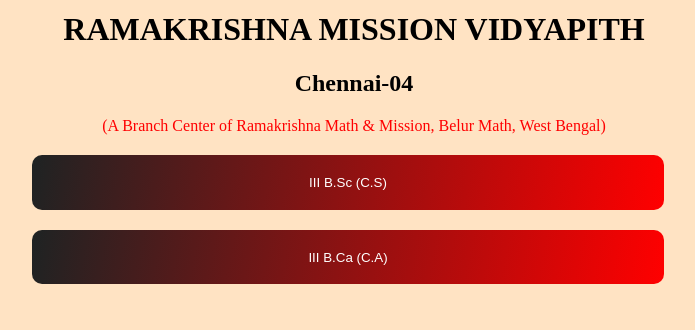
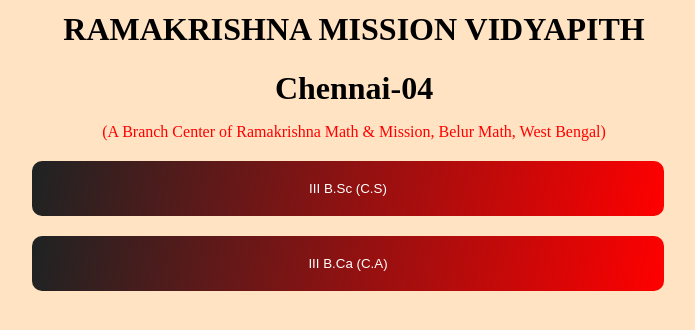
Before and after one commit to mahes2365/Class-link, a plain HTML site: page index.html in a window 1280 px wide. Shown: the part 318-648 px from the top of the page, without its empty margins (286-981 px from the left). Drawn offline with Linux system fonts and the light colour scheme.

Commit message:
Update index.html

```diff
--- a/index.html
+++ b/index.html
@@ -52,7 +52,7 @@ border:none;
 <header style="text-align:center">
 <img src="logo.png" alt="symbol of RKMVC">
 <h1>RAMAKRISHNA MISSION VIDYAPITH</H1>
-<h2><b>Chennai-04</b></h2>
+<div style="font-size:2em;"><b>Chennai-04</b></div>
 <p style="color:red;">(A Branch Center of Ramakrishna Math & Mission, Belur Math, West Bengal)</p>
 </header>
 <section>
```
